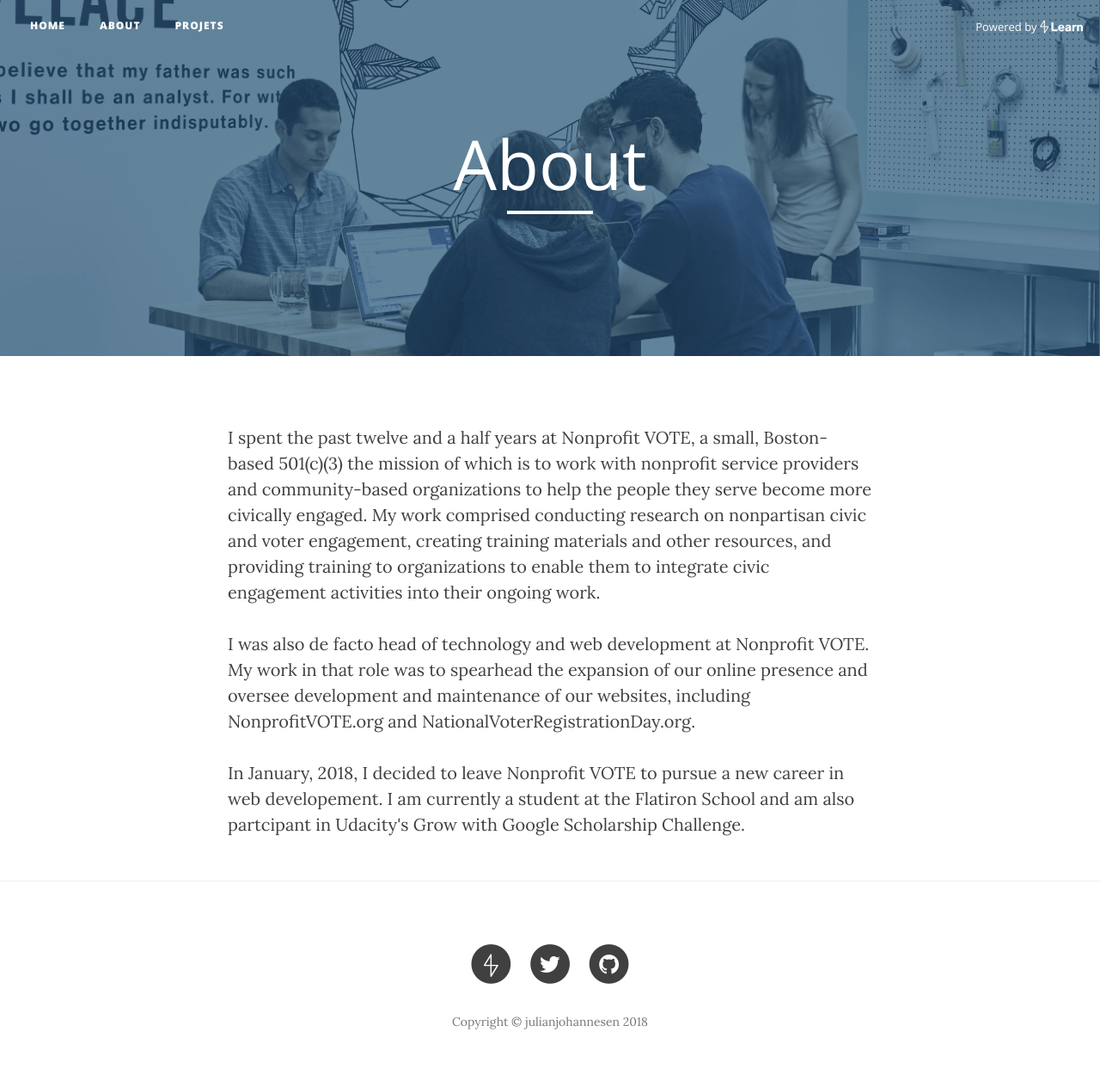
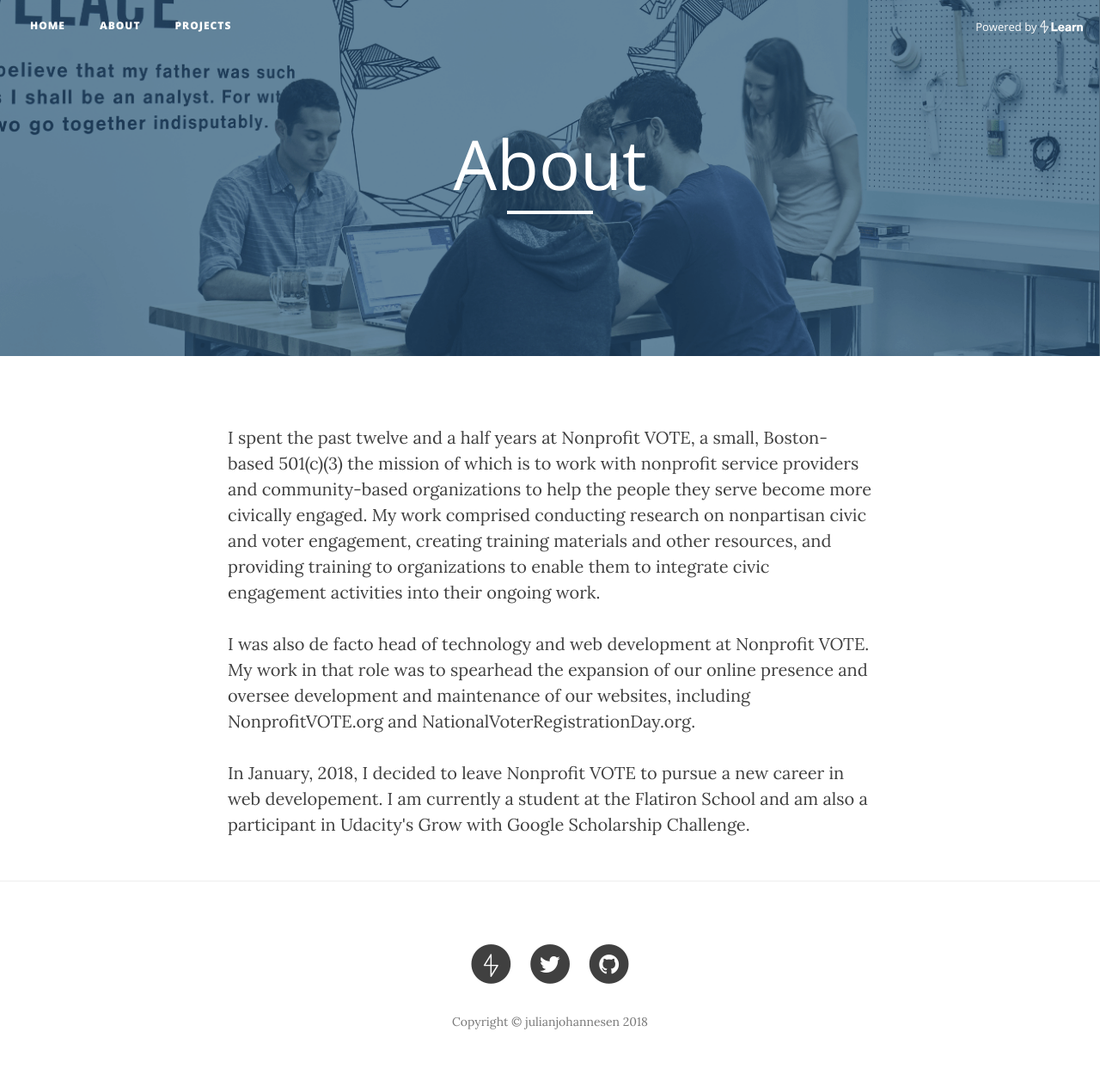
Before and after one commit to julianjohannesen/julianjohannesen.github.io, a Jekyll site: the page built from about.html, in a window 1280 px wide. Shown: the whole page at 86% size. Built offline with Jekyll 4.4.1, drawn with Linux system fonts in a browser that asks for light colours; nearby versions of some CDN libraries.

Commit message:
Spelling mistakes

```diff
--- a/about.html
+++ b/about.html
@@ -8,4 +8,4 @@ header-img: "img/about-bg.png"
 
 <p>I was also de facto head of technology and web development at Nonprofit VOTE. My work in that role was to spearhead the expansion of our online presence and oversee development and maintenance of our websites, including NonprofitVOTE.org and NationalVoterRegistrationDay.org.</p>
 
-<p>In January, 2018, I decided to leave Nonprofit VOTE to pursue a new career in web developement. I am currently a student at the Flatiron School and am also partcipant in Udacity's Grow with Google Scholarship Challenge.</p>
+<p>In January, 2018, I decided to leave Nonprofit VOTE to pursue a new career in web developement. I am currently a student at the Flatiron School and am also a participant in Udacity's Grow with Google Scholarship Challenge.</p>
--- a/projects.html
+++ b/projects.html
@@ -1,6 +1,6 @@
 ---
 layout: page
-title: Projets
+title: Projects
 header-img: "img/project-bg.png"
 ---
 
```
